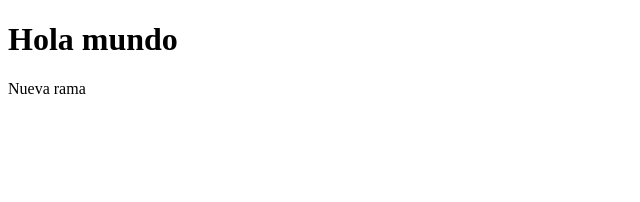
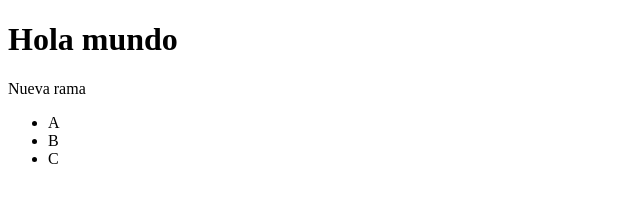
Before and after one commit to andresormo/2o-intento, a plain HTML site: page index.html in a window 1280 px wide. Shown: the full height of the page, 0-640 px from the left. Drawn offline with Linux system fonts and the light colour scheme.

Commit message:
Feat nav

```diff
--- a/index.html
+++ b/index.html
@@ -9,5 +9,12 @@
 <body>
     <h1>Hola mundo</h1>
     <p>Nueva rama</p>
+    <nav>
+        <ul>
+            <li>A</li>
+            <li>B</li>
+            <li>C</li>
+        </ul>
+    </nav>
 </body>
 </html>
```
